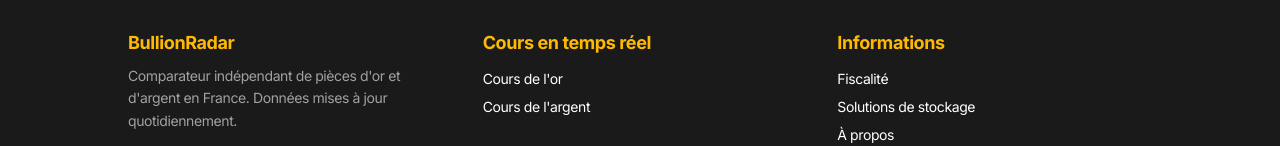
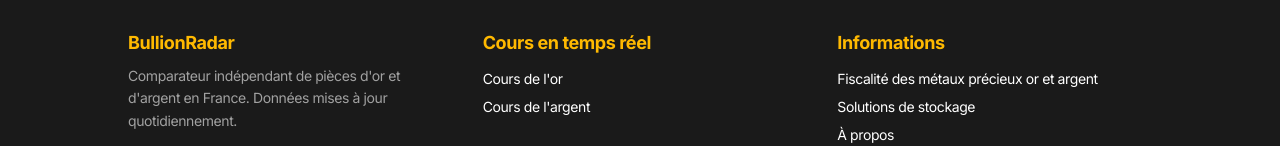
Before and after one commit to laurentknauss/bullionradar, a Next.js app: page / in a window 1280 px wide. Shown: the part 3441-3587 px from the top of the page. Built offline with nearby package versions, Linux system fonts and the light colour scheme; no server answers; the database is empty.

Commit message:
Update footer fiscalite link with SEO-optimized anchor text

```diff
--- a/src/components/footer.tsx
+++ b/src/components/footer.tsx
@@ -47,7 +47,7 @@ export function Footer() {
                 href="/fiscalite"
                 className="text-white hover:text-amber-400"
               >
-                Fiscalité
+                Fiscalité des métaux précieux or et argent
               </Link>
             </li>
             <li>
```
